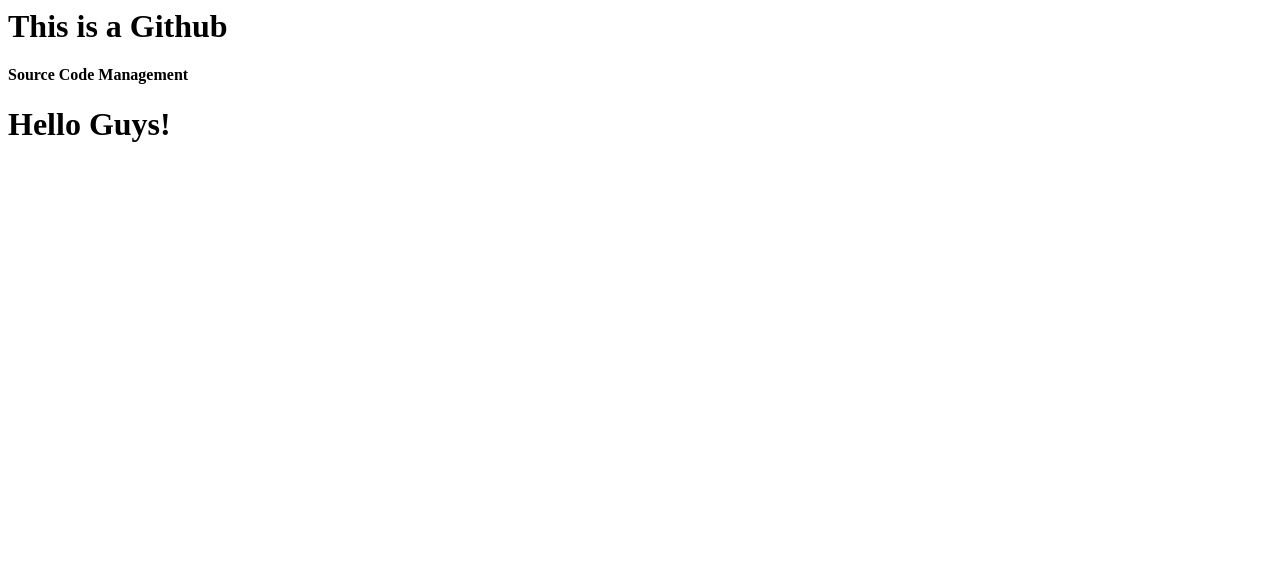
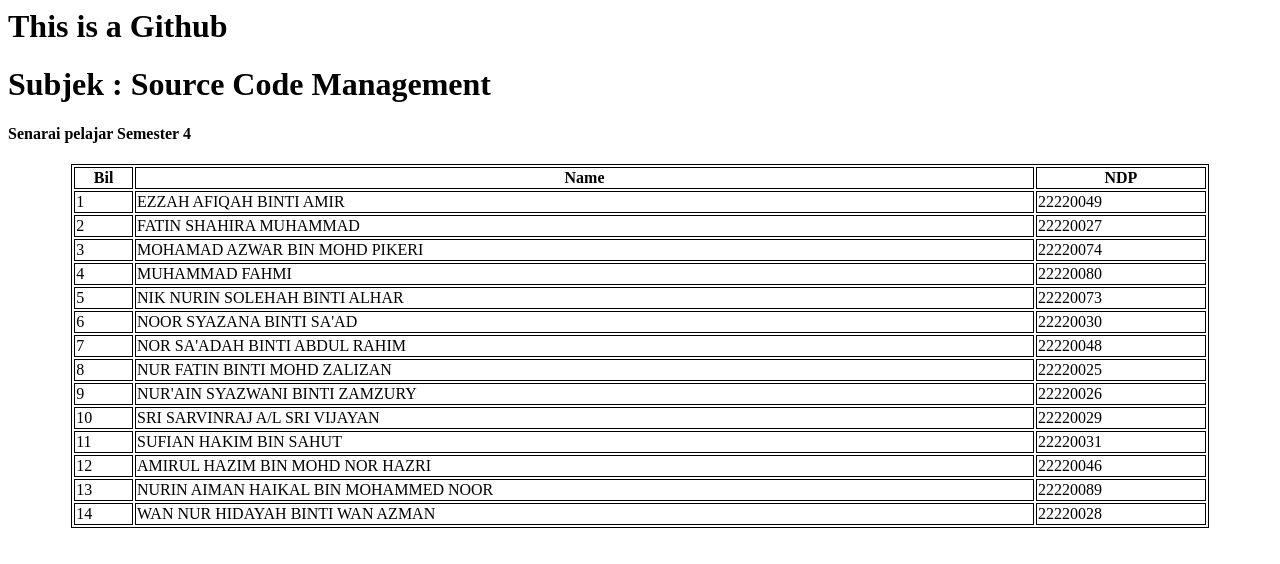
Before and after one commit to AINWANI/amalifinal1.io, a plain HTML site: page scmfinal/index.html in a window 1280 px wide. Drawn offline with Linux system fonts and the light colour scheme.

Commit message:
tambah table

```diff
--- a/scmfinal/index.html
+++ b/scmfinal/index.html
@@ -1,6 +1,92 @@
 <html>
+
+<style>
+table, th, td {
+  border:1px solid black;
+}
+</style>
+<body >
+
     <h1>This is a Github</h1>
-    <h4>Source Code Management</h4>
-    <h1>Hello Guys!</h1>
+    <h1>Subjek : Source Code Management</h1>
+    <h4>Senarai pelajar Semester 4</h4>
 
-    <html>
+<table style="width:90%" align="center">
+  <tr>
+    <th>Bil</th>
+    <th>Name</th>
+    <th>NDP</th>
+  </tr>
+  <tr>
+    <td>1</td>
+    <td>EZZAH AFIQAH BINTI AMIR</td>
+    <td>22220049</td>
+  </tr>
+  <tr>
+    <td>2</td>
+    <td>FATIN SHAHIRA MUHAMMAD</td>
+    <td>22220027</td>
+  </tr>
+  <tr>
+    <td>3</td>
+    <td>MOHAMAD AZWAR BIN MOHD PIKERI</td>
+    <td>22220074</td>
+  </tr>
+  <tr>
+    <td>4</td>
+    <td>MUHAMMAD FAHMI</td>
+    <td>22220080</td>
+  </tr>
+  <tr>
+    <td>5</td>
+    <td>NIK NURIN SOLEHAH BINTI ALHAR</td>
+    <td>22220073</td>
+  </tr>
+  <tr>
+    <td>6</td>
+    <td>NOOR SYAZANA BINTI SA'AD</td>
+    <td>22220030</td>
+  </tr>
+  <tr>
+    <td>7</td>
+    <td>NOR SA'ADAH BINTI ABDUL RAHIM</td>
+    <td>22220048</td>
+  </tr>
+  <tr>
+    <td>8</td>
+    <td>NUR FATIN BINTI MOHD ZALIZAN</td>
+    <td>22220025</td>
+  </tr>
+  <tr>
+    <td>9</td>
+    <td>NUR'AIN SYAZWANI BINTI ZAMZURY</td>
+    <td>22220026</td>
+  </tr>
+  <tr>
+    <td>10</td>
+    <td>SRI SARVINRAJ A/L SRI VIJAYAN</td>
+    <td>22220029</td>
+  </tr>
+  <tr>
+    <td>11</td>
+    <td>SUFIAN HAKIM BIN SAHUT</td>
+    <td>22220031</td>
+  </tr>
+  <tr>
+    <td>12</td>
+    <td>AMIRUL HAZIM BIN MOHD NOR HAZRI</td>
+    <td>22220046</td>
+  </tr>
+  <tr>
+    <td>13</td>
+    <td>NURIN AIMAN HAIKAL BIN MOHAMMED NOOR</td>
+    <td>22220089</td>
+  </tr>
+  <tr>
+    <td>14</td>
+    <td>WAN NUR HIDAYAH BINTI WAN AZMAN</td>
+    <td>22220028</td>
+  </tr>
+</table>
+</body>
+</html>
```
